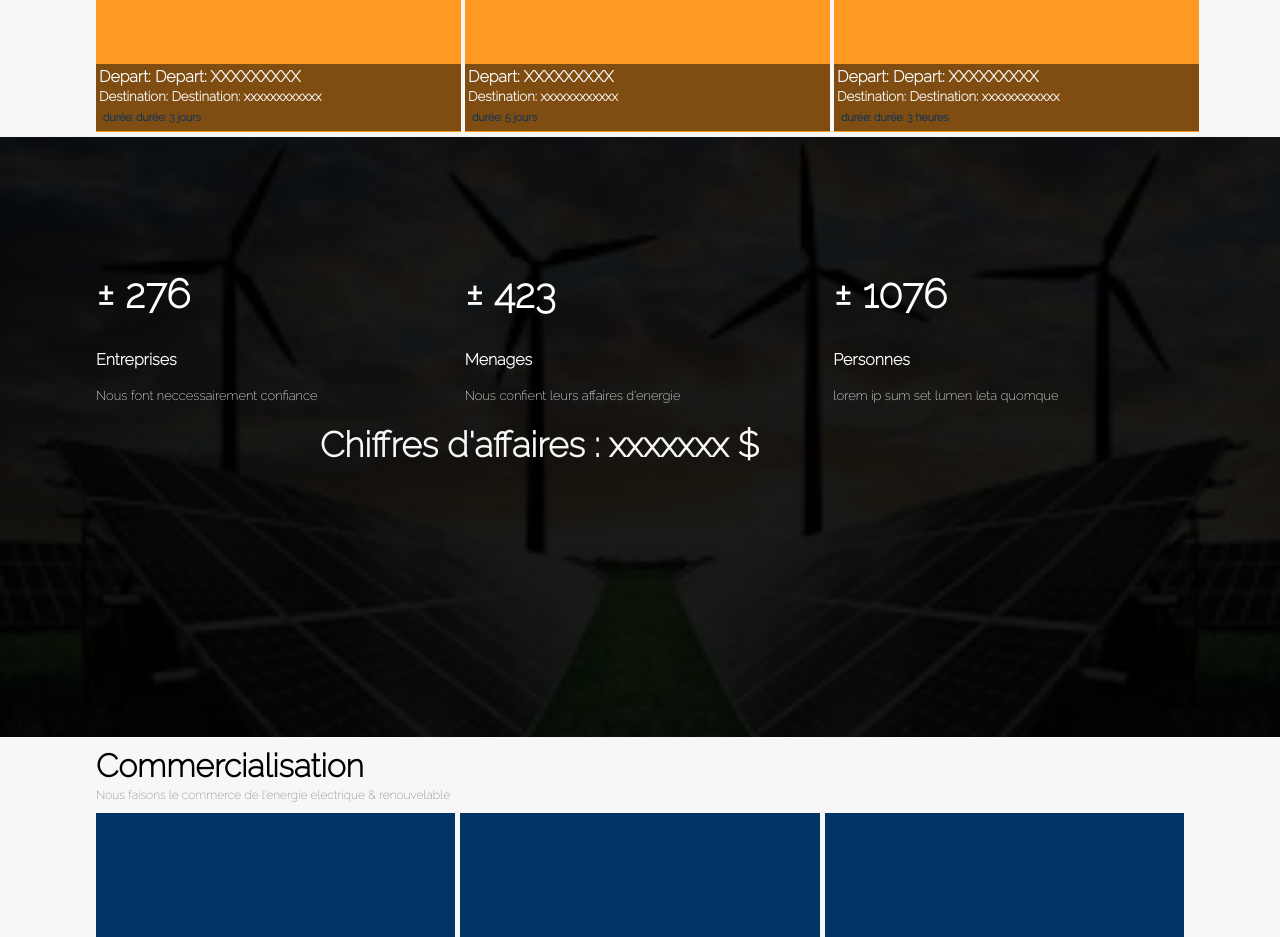
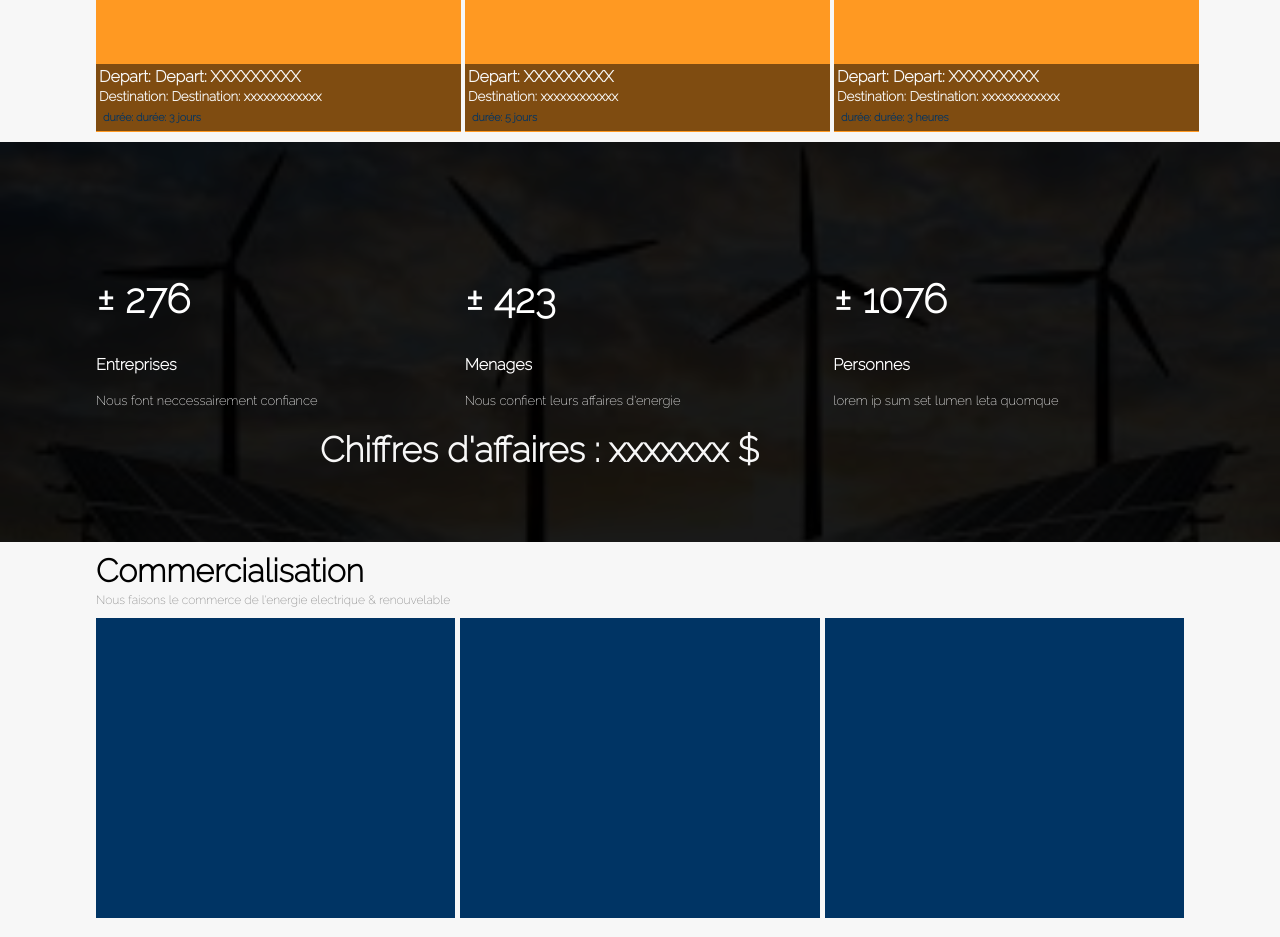
Before and after one commit to yavchris07/jems-sarl, a React (Create React App) app: page / in a window 1280 px wide. Shown: the part 1240-2177 px from the top of the page. Built offline with nearby package versions, Linux system fonts and the light colour scheme.

Commit message:
new chiffer

```diff
--- a/src/styles/middle-banner.scss
+++ b/src/styles/middle-banner.scss
@@ -9,10 +9,11 @@ $white-black:#f7f7f7;
 
 .middle-banner{
     width: 100%;
-    height: 600px;
+    height: 400px;
     background: url('../assets/download\ \(1\).jpeg');
     background-repeat: no-repeat;
     background-size: cover;
+    margin-top: 10px;
 
     .cover{
         width: 100%;
```
